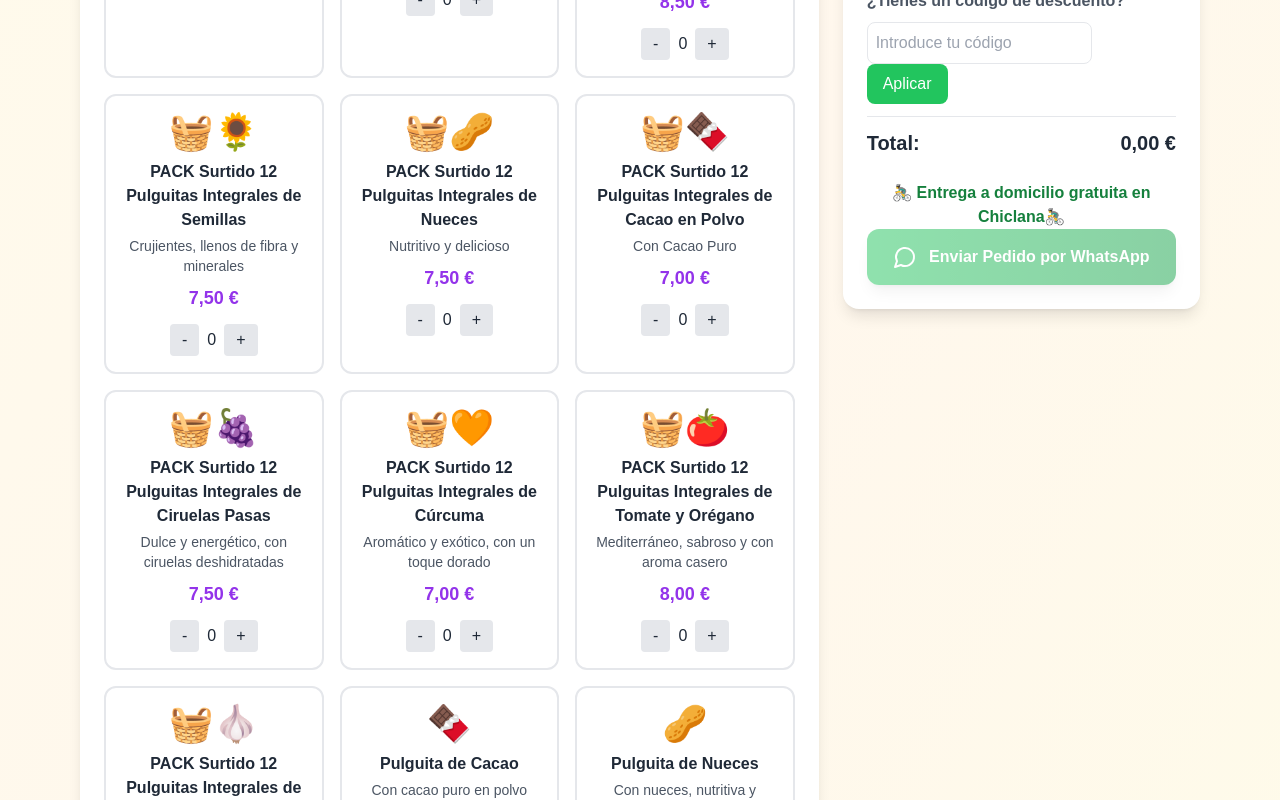
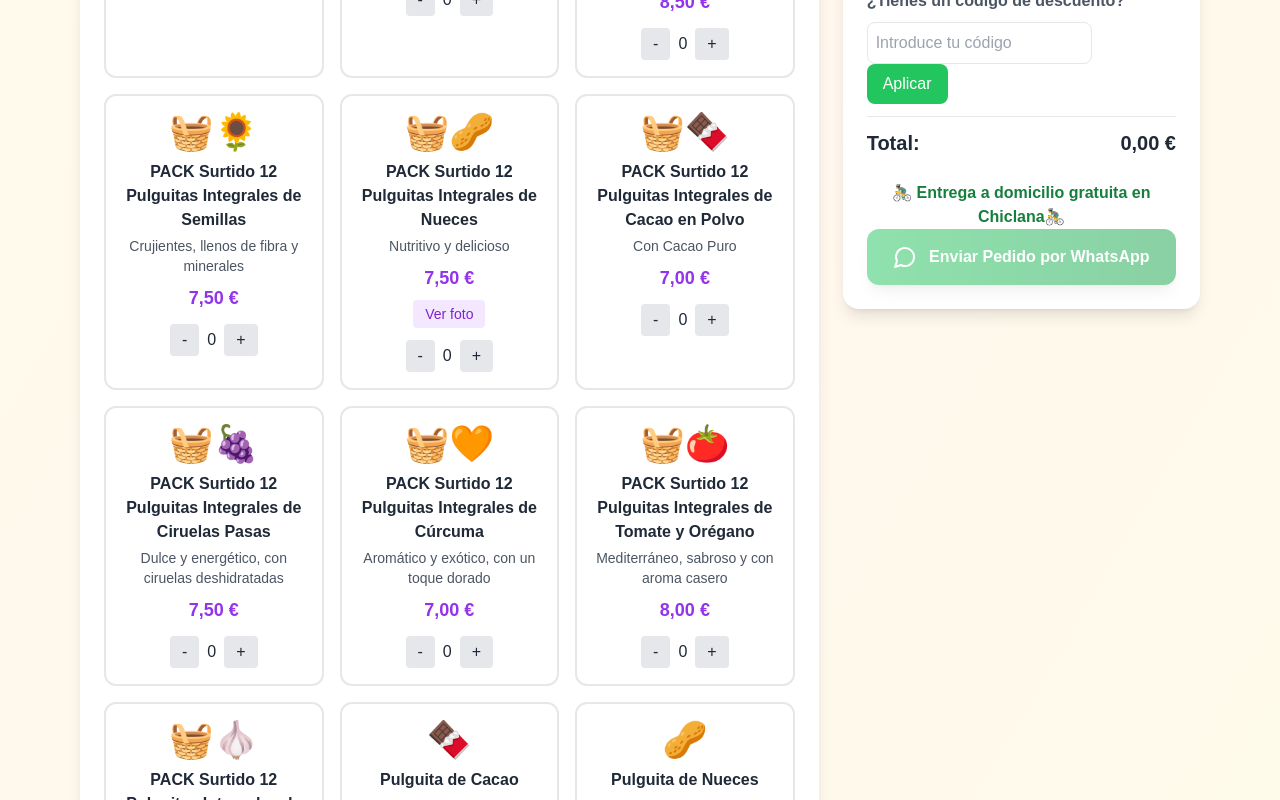
Before and after one commit to ruiznietocom-web/panes4, a React (Create React App) app: page /pulguitas in a window 1280 px wide. Shown: the part 630-1430 px from the top of the page. Built offline with nearby package versions, Linux system fonts and the light colour scheme.

Commit message:
Update PulguitasPage.js

```diff
--- a/src/pages/PulguitasPage.js
+++ b/src/pages/PulguitasPage.js
@@ -61,6 +61,19 @@ const PulguitasPage = ({ selectedPulguitas, onUpdatePulguitaQuantity }) => {
               </button>
             )}
 
+
+       {/* Botón "Ver foto" solo para el pack de pulguitas nueces */}
+            {pulguita.id === 1.3 && (
+              <button
+                onClick={() => setModalPhoto("/images/pulguitaclasica12.jpg")}
+                // Al hacer click, se abre el modal con la foto
+                className="mt-2 px-3 py-1 text-sm bg-purple-100 text-purple-700 rounded hover:bg-purple-200 transition"
+              >
+                Ver foto
+              </button>
+            )}
+
+
             {/* Controles de cantidad */}
             <div className="flex items-center justify-center gap-2 mt-3">
               {/* Botón para restar 1 unidad */}
```
